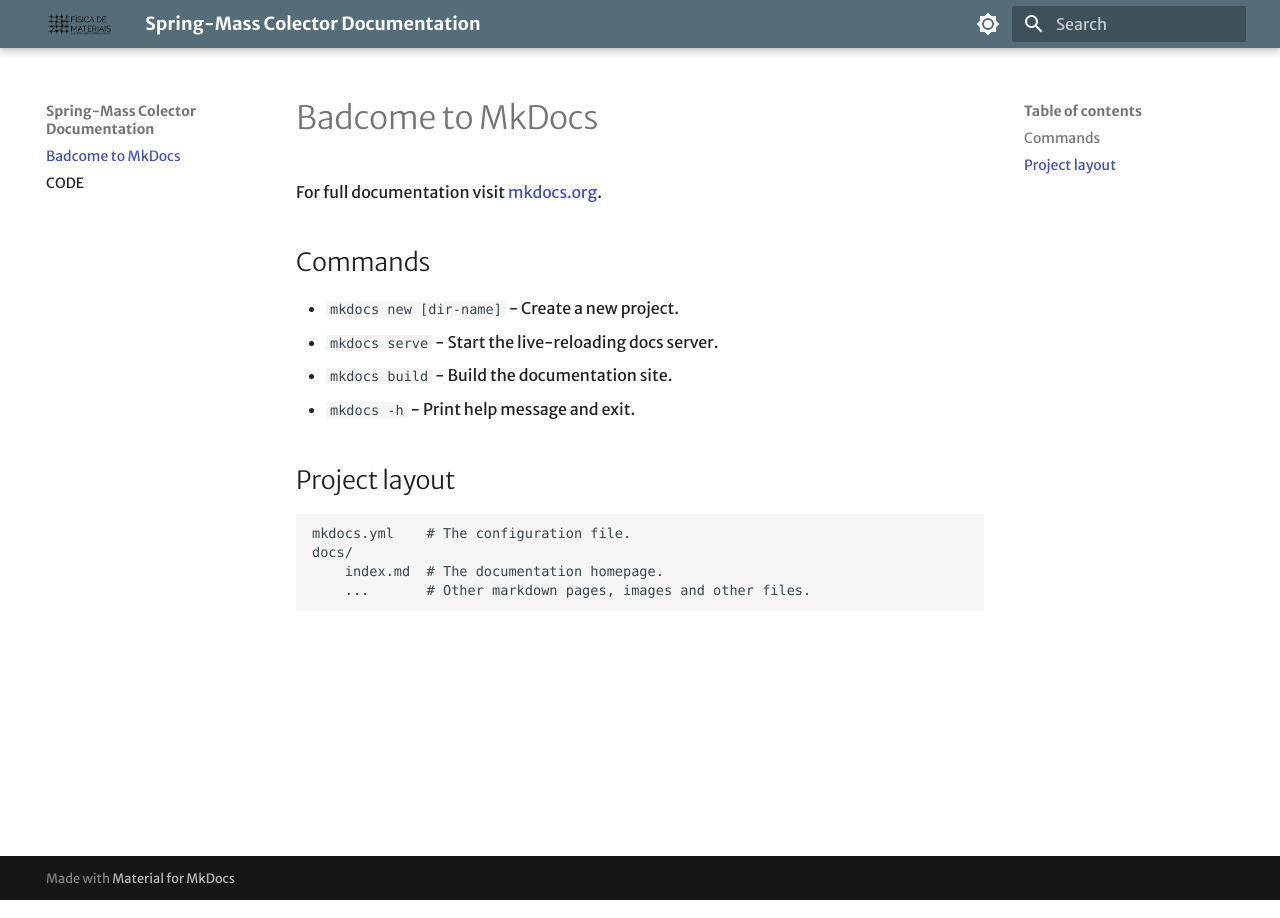
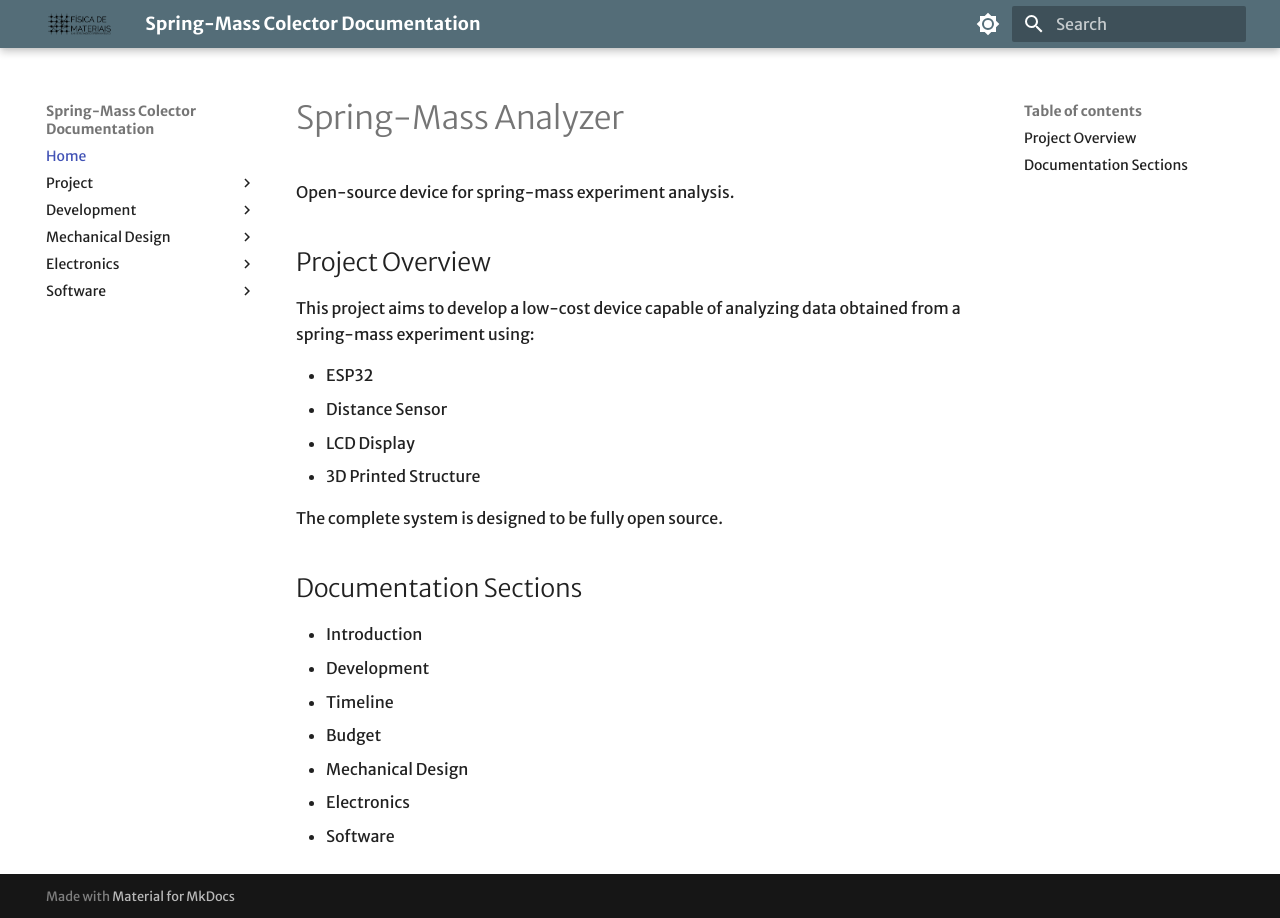
Before and after one commit to DaviBarbosaMedeiros/Spring-Mass-Collector, an MkDocs documentation site: the page built from docs/index.md, in a window 1280 px wide. Built offline with MkDocs 1.6.1 and Material for MkDocs 9.7.7, drawn with Linux system fonts in a browser that asks for light colours; some web fonts are replaced.

```diff
--- a/docs/index.md
+++ b/docs/index.md
@@ -1,17 +1,24 @@
-# Badcome to MkDocs
+# Spring-Mass Analyzer
 
-For full documentation visit [mkdocs.org](https://www.mkdocs.org).
+Open-source device for spring-mass experiment analysis.
 
-## Commands
+## Project Overview
 
-* `mkdocs new [dir-name]` - Create a new project.
-* `mkdocs serve` - Start the live-reloading docs server.
-* `mkdocs build` - Build the documentation site.
-* `mkdocs -h` - Print help message and exit.
+This project aims to develop a low-cost device capable of analyzing data obtained from a spring-mass experiment using:
 
-## Project layout
+- ESP32
+- Distance Sensor
+- LCD Display
+- 3D Printed Structure
 
-    mkdocs.yml    # The configuration file.
-    docs/
-        index.md  # The documentation homepage.
-        ...       # Other markdown pages, images and other files.
+The complete system is designed to be fully open source.
+
+## Documentation Sections
+
+- Introduction
+- Development
+- Timeline
+- Budget
+- Mechanical Design
+- Electronics
+- Software
--- a/mkdocs.yml
+++ b/mkdocs.yml
@@ -34,3 +34,30 @@ markdown_extensions:
   - pymdownx.inlinehilite
   - pymdownx.snippets
   - pymdownx.superfences
+
+nav:
+  - Home: index.md
+
+  - Project:
+      - Introduction: introduction.md
+      - Timeline: timeline.md
+      - Budget: budget.md
+
+  - Development:
+      - Implemented: development/implemented.md
+      - Finalization: development/finalization.md
+
+  - Mechanical Design:
+      - Initial Model: mechanical/initial-model.md
+      - 3D Development: mechanical/3d-development.md
+      - First Prototype: mechanical/prototype.md
+
+  - Electronics:
+      - Overview: electronics/overview.md
+      - Sensor Test: electronics/sensor-test.md
+
+  - Software:
+      - Code Structure: software/code.md
+      - Bluetooth: software/bluetooth.md
+      - Components: software/components.md
+      - Future Work: software/future-work.md
```
Also changed, not shown: docs/budget.md (added, +12 -0 lines), docs/code_example.md (deleted, +0 -11 lines), docs/development/finalization.md (added, +36 -0 lines), docs/development/implemented.md (added, +15 -0 lines), docs/eletronics/overview.md (added, +16 -0 lines), docs/eletronics/sensor-test.md (added, +21 -0 lines), docs/introduction.md (added, +7 -0 lines), docs/mechanical/3d-development.md (added, +13 -0 lines), docs/mechanical/initial-model.md (added, +7 -0 lines), docs/software/code.md (added, +37 -0 lines), docs/software/components.md (added, +7 -0 lines), docs/timeline.md (added, +11 -0 lines), docs/assets/fig1.png (added), 3 other files.
